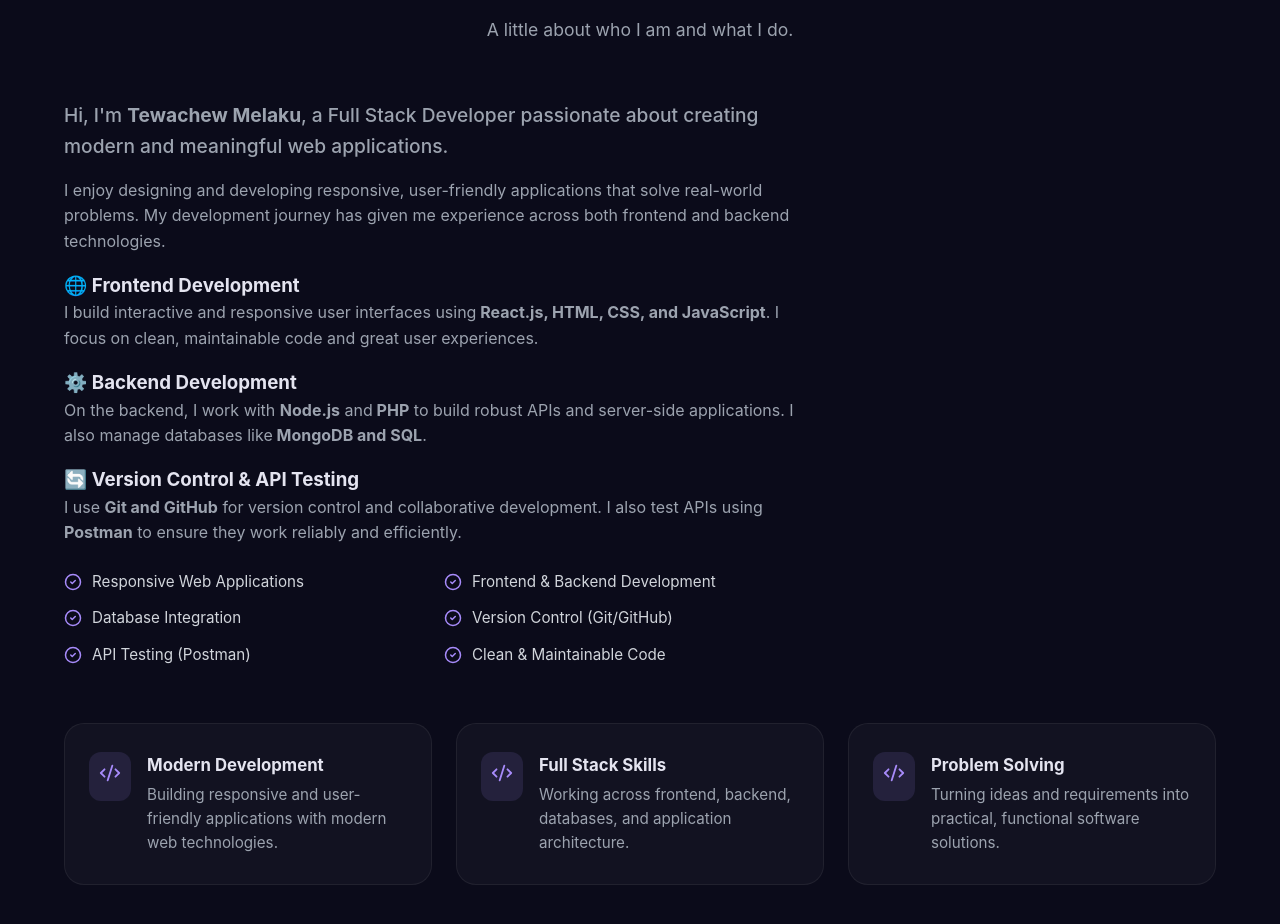
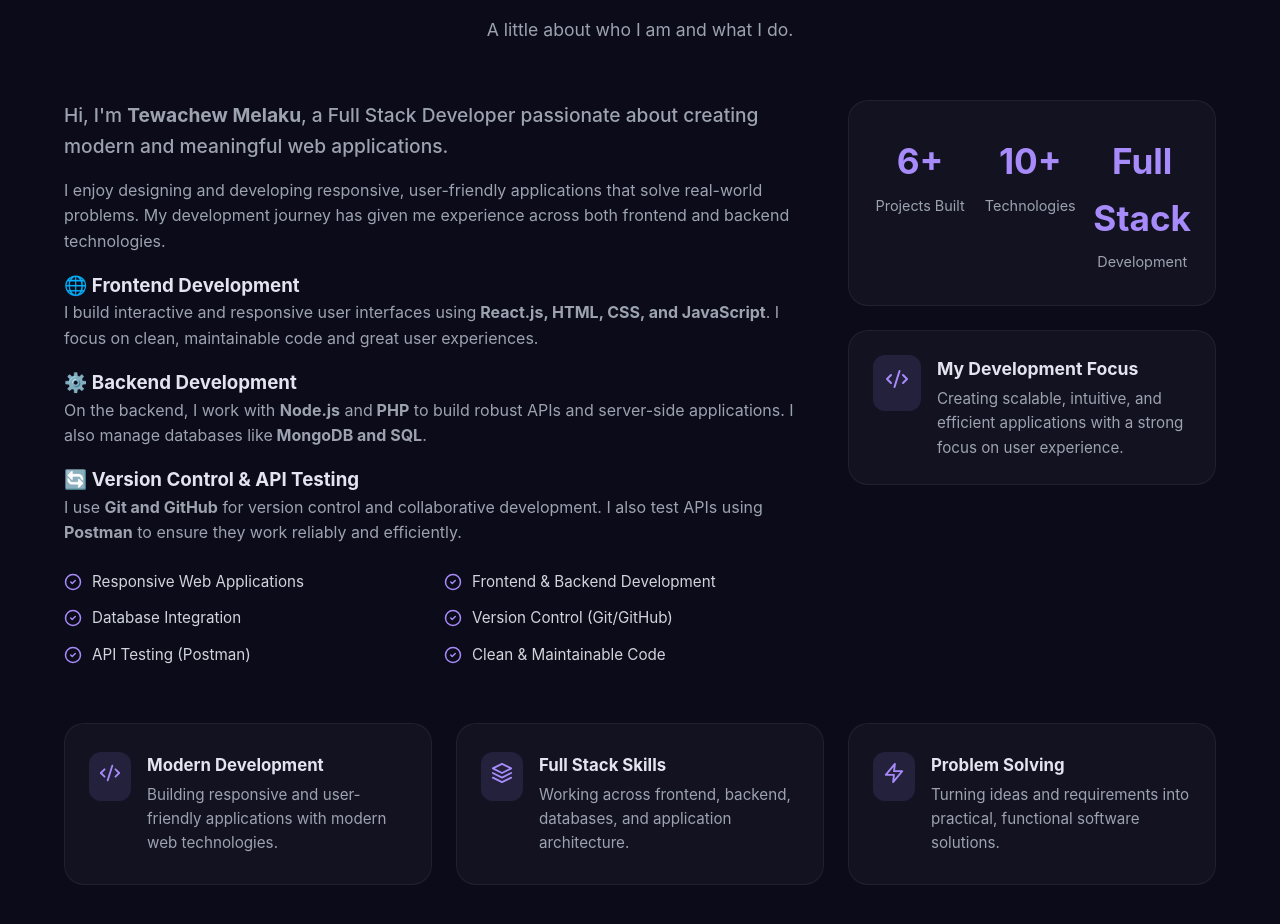
Before and after one commit to tewa0121/my-portfolio, a React (Vite) app: page / in a window 1280 px wide. Shown: the part 1004-1928 px from the top of the page. Built offline with nearby package versions, Linux system fonts and the light colour scheme.

Commit message:
Final About with working icons (Layers, Zap)

```diff
--- a/src/components/About.jsx
+++ b/src/components/About.jsx
@@ -8,15 +8,21 @@ function About() {
       text: "Building responsive and user-friendly applications with modern web technologies.",
     },
     {
-      icon: <Icons.Code2 size={22} />,   // ✅ all use Code2
+      icon: <Icons.Layers size={22} />,   // ✅ Layers (exists)
       title: "Full Stack Skills",
       text: "Working across frontend, backend, databases, and application architecture.",
     },
     {
-      icon: <Icons.Code2 size={22} />,   // ✅ all use Code2
+      icon: <Icons.Zap size={22} />,      // ✅ Zap (exists – represents speed/problem solving)
       title: "Problem Solving",
       text: "Turning ideas and requirements into practical, functional software solutions.",
     },
+  ];
+
+  const stats = [
+    { number: "6+", label: "Projects Built" },
+    { number: "10+", label: "Technologies" },
+    { number: "Full Stack", label: "Development" },
   ];
 
   return (
@@ -99,9 +105,32 @@ function About() {
               </div>
             </div>
           </div>
+
+          <div className="about-side">
+            <div className="stats-card">
+              {stats.map((stat) => (
+                <div className="stat" key={stat.label}>
+                  <h3>{stat.number}</h3>
+                  <p>{stat.label}</p>
+                </div>
+              ))}
+            </div>
+            <div className="about-mini-card">
+              <div className="mini-icon">
+                <Icons.Code2 size={24} />
+              </div>
+              <div>
+                <h3>My Development Focus</h3>
+                <p>
+                  Creating scalable, intuitive, and efficient
+                  applications with a strong focus on user
+                  experience.
+                </p>
+              </div>
+            </div>
+          </div>
         </div>
 
-        {/* Highlights with Code2 icons only */}
         <div className="about-highlights">
           {highlights.map((item) => (
             <div className="highlight-card" key={item.title}>
```
